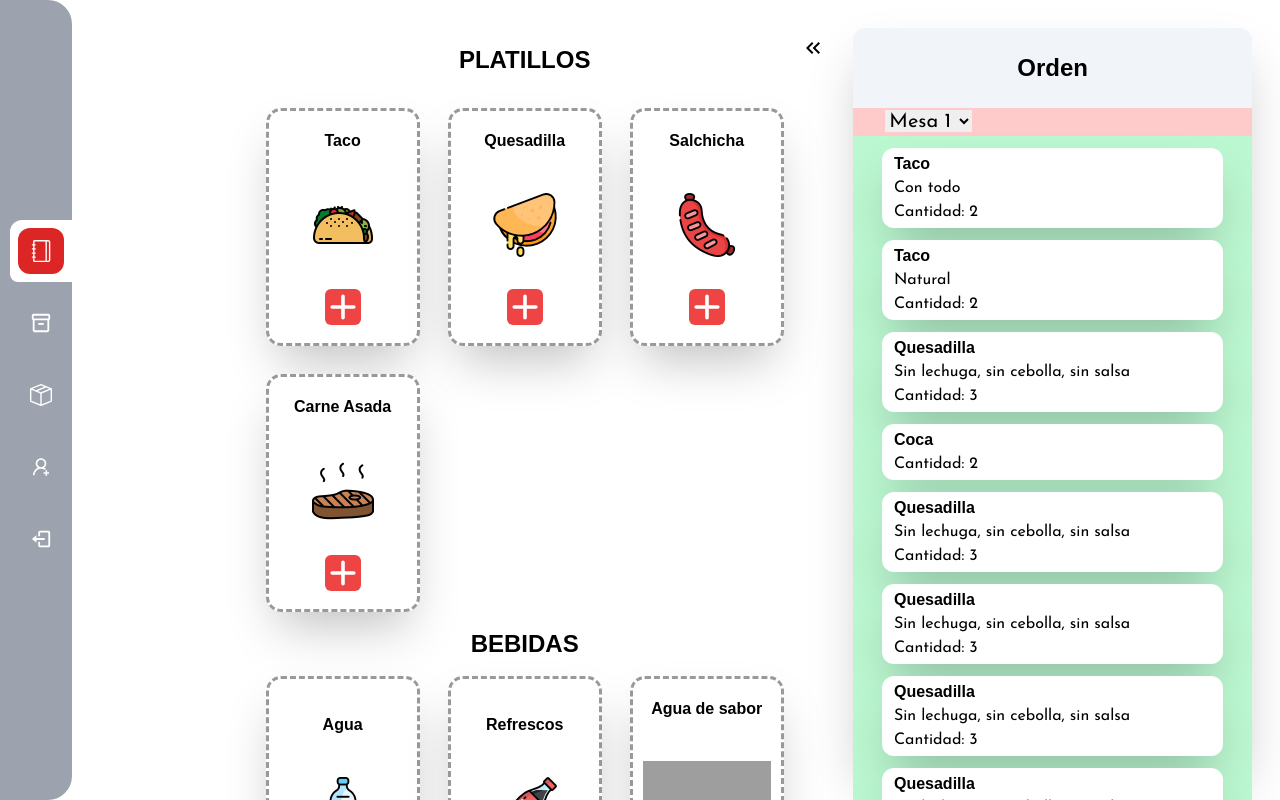
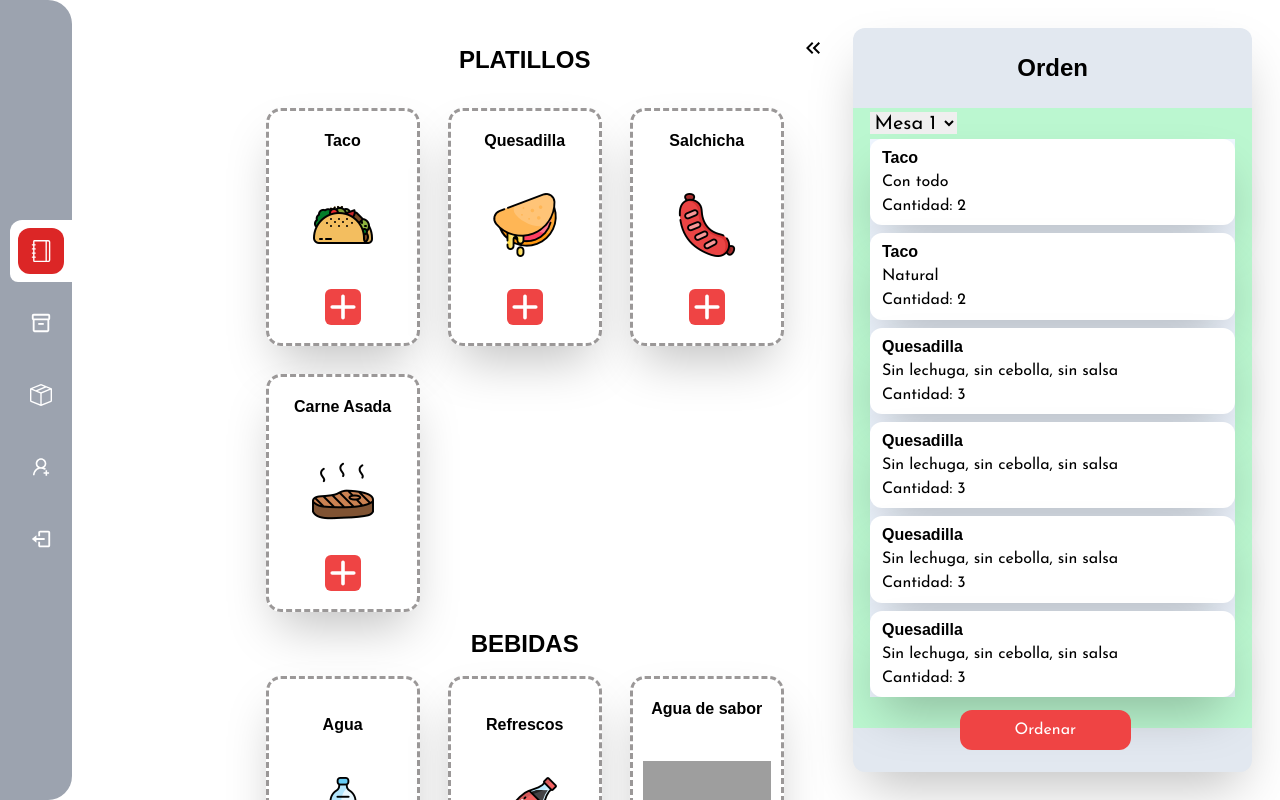
Before and after one commit to TamalitoDePuerco/front, a React (Vite) app in the folder TAQUERIA_EL_PRIMO/: page /menu in a window 1280 px wide. Shown: the top 800 px of the page. Built offline with nearby package versions, Linux system fonts and the light colour scheme; sample sign-in values are in the browser's storage; grey boxes are pictures that could not be loaded; a web font is replaced by a local one.

Commit message:
cambios en inventario
validaciones en empleado, se esta corrigiendo la parte visual del menu

```diff
--- a/TAQUERIA_EL_PRIMO/package.json
+++ b/TAQUERIA_EL_PRIMO/package.json
@@ -13,6 +13,7 @@
     "axios": "^1.6.1",
     "bootstrap": "^5.3.2",
     "date-fns": "^2.30.0",
+    "date-fns-tz": "^2.0.0",
     "react": "^18.2.0",
     "react-bootstrap": "^2.9.1",
     "react-datepicker": "^4.23.0",
--- /dev/null
+++ b/TAQUERIA_EL_PRIMO/src/components/shared/Orden.css
@@ -0,0 +1,27 @@
+.fixed-bottom {
+  position: fixed;
+  bottom: 50px;
+  width: 40%;
+  margin-left: 25%;
+  margin-right: 25%;
+}
+
+.fixed-top {
+  position: fixed;
+  top: 110px;
+  width: 40%;
+  margin-left: 0%;
+  margin-right: 25%;
+}
+
+.altura-campo-items{
+    height: 90%;
+}
+
+.padding-mesa{
+    padding-left: 4%;
+}
+
+.altura-x-items{
+    height: 100%;
+}
--- a/TAQUERIA_EL_PRIMO/src/components/shared/Orden.jsx
+++ b/TAQUERIA_EL_PRIMO/src/components/shared/Orden.jsx
@@ -1,33 +1,34 @@
 import React from "react";
 import { OrdenesGeneradasEjemplos } from "./Orden_Ejemplo";
+import './Orden.css';
 
 function Orden() {
-  return (
-      <section className="flex flex-col justify-center bg-red-200">
-        <section className="px-12 pl-8 rounded-lg text-xl">
+ return (
+      <section className="flex flex-col justify-center bg-red-200 h-5/6">
+        <section className=" rounded-lg text-xl fixed-top padding-mesa">
           <select name="Mesa">
             <option disabled>Mesa #</option>
             <option >Mesa 1</option>
             <option >Mesa 2</option>
           </select>
         </section>
-        <section className="bg-green-200 h-3/4 flex flex-col justify-center items-center">
-          <div className="grid grid-cols-1 md:grid-rows-1 md:grid-cols-1 gap-3 p-3 h-3/4 w-11/12">
+        <section className="bg-green-200 h-full flex flex-col justify-center items-center">
+          <div className="grid grid-cols-1 md:grid-rows-6 md:grid-cols-1 gap-2 altura-campo-items w-11/12 bg-blue-50">
             {OrdenesGeneradasEjemplos.map((val, key) => {
                return (
                 <div key={key}
-                className="bg-white text-left flex flex-col items-start justify-center p-1 shadow-2xl rounded-xl">
-                  <h1 className="font-bold pl-2">{val.title}</h1>
-                  <p className="pl-2">{val.descripcion}</p>
-                  <p className="pl-2">Cantidad: {val.Cantidad}</p>
+                className="bg-white text-left flex flex-col items-start justify-center p-1 shadow-2xl rounded-xl altura-x-items">
+                 <h1 className="font-bold pl-2">{val.title}</h1>
+                 <p className="pl-2">{val.descripcion}</p>
+                 <p className="pl-2">Cantidad: {val.Cantidad}</p>
                 </div>
                );
             })}
           </div>
         </section>
-        <button type="button" className="bg-red-500 text-white p-2 rounded-xl w-2/6 mx-auto mb-4">Ordenar</button>
+        <button type="button" className="bg-red-500 text-white p-2 rounded-xl w-2/6 fixed-bottom">Ordenar</button>
       </section>
-  );
+ );
 }
 
 export default Orden;
--- a/TAQUERIA_EL_PRIMO/src/components/shared/Orden_Ejemplo.jsx
+++ b/TAQUERIA_EL_PRIMO/src/components/shared/Orden_Ejemplo.jsx
@@ -15,11 +15,6 @@ export const OrdenesGeneradasEjemplos = [
         Cantidad: "3"
     },
     {
-        title: "Coca",
-        descripcion: "",
-        Cantidad: "2"
-    },
-    {
         title: "Quesadilla",
         descripcion: "Sin lechuga, sin cebolla, sin salsa",
         Cantidad: "3"
@@ -29,19 +24,10 @@ export const OrdenesGeneradasEjemplos = [
         descripcion: "Sin lechuga, sin cebolla, sin salsa",
         Cantidad: "3"
     },
-    {
+        {
         title: "Quesadilla",
         descripcion: "Sin lechuga, sin cebolla, sin salsa",
         Cantidad: "3"
     },
-    {
-        title: "Quesadilla",
-        descripcion: "Sin lechuga, sin cebolla, sin salsa",
-        Cantidad: "3"
-    },
-    {
-        title: "Quesadilla",
-        descripcion: "Sin lechuga, sin cebolla, sin salsa",
-        Cantidad: "3"
-    },
+
 ]
--- a/TAQUERIA_EL_PRIMO/src/inventario/inventario.css
+++ b/TAQUERIA_EL_PRIMO/src/inventario/inventario.css
@@ -16,5 +16,9 @@ td {
 thead {
   position: sticky;
   top: 0;
+}
 
+.dashed-border {
+  border: 3px dashed #9b9898;
+  border-radius: 15px;
 }
--- a/TAQUERIA_EL_PRIMO/src/inventario/inventario.jsx
+++ b/TAQUERIA_EL_PRIMO/src/inventario/inventario.jsx
@@ -10,15 +10,15 @@ import es from "date-fns/locale/es";
 import "./inventario.css";
 
 const TableHead = () => (
-  <thead className="bg-gray-200 h-14">
+  <thead className="bg-gray-300 h-14">
     <tr>
-      <th className="w-1/4 rounded-tl-3xl">Producto</th>
+      <th className="w-1/4 ">Producto</th>
       <th>Habia</th>
       <th>Entro</th>
       <th>Quedo</th>
       <th>Gasto</th>
       <th>Precio</th>
-      <th className="rounded-tr-3xl">Modificar</th>
+      <th className="">Modificar</th>
     </tr>
   </thead>
 );
@@ -38,6 +38,7 @@ const Inventario = () => {
   const getLista = async (fecha) => {
     try {
       const response = await MostrarInventario({ fecha });
+
       if (response && response["data:"]) {
         setDatosInventario(response["data:"]);
       } else {
@@ -58,8 +59,7 @@ const Inventario = () => {
         precio: editarValores.precio,
       };
 
-      const response = await EditarInventario(id, datos);
-      console.log(response);
+      const response = await EditarInventario(id, datos);;
       getLista(fecha);
     } catch (error) {
       console.error("Valimos verga", error);
@@ -121,11 +121,11 @@ const Inventario = () => {
           selected={fecha}
           onChange={SeleccionarFecha}
           dateFormat="dd/MM/yyyy"
-          className="bg-gray-200 rounded-3xl mb-6 text-center p-2"
+          className="bg-gray-200 rounded-3xl mb-6 text-center p-2 dashed-border"
           locale={es}
           placeholderText="Selecciona una fecha"
         />
-        <table className="bg-gray-200 w-5/6 shadow-2xl">
+        <table className="bg-gray-200 w-11/12 shadow-2xl dashed-border">
           <TableHead />
           <tbody className="">
             {datosInventario.map((data) => (
@@ -143,7 +143,7 @@ const Inventario = () => {
                           setEditarValores({ ...editarValores, entro: newValue });
                         }
                       }}
-                      className="w-2/3 text-center"
+                      className="w-10/12 text-center"
                     />
                   ) : (
                     data.entro
@@ -160,7 +160,7 @@ const Inventario = () => {
                           setEditarValores({ ...editarValores, quedo: newValue });
                         }
                       }}
-                      className="w-2/3 text-center"
+                      className="w-10/12 text-center"
                     />
                   ) : (
                     data.quedo
@@ -178,7 +178,7 @@ const Inventario = () => {
                           setEditarValores({ ...editarValores, precio: newValue });
                         }
                       }}
-                      className="w-2/3 text-center"
+                      className="w-10/12 text-center"
                     />
                   ) : (
                     data.precio
--- a/TAQUERIA_EL_PRIMO/src/inventario/inventario_api.jsx
+++ b/TAQUERIA_EL_PRIMO/src/inventario/inventario_api.jsx
@@ -1,8 +1,14 @@
+
+import { format } from "date-fns";
+import { es } from "date-fns/locale";
+import { utcToZonedTime } from 'date-fns-tz';
 import apiConfig from "../api/apiConfig";
 
 async function MostrarInventario({ fecha }) {
   const baseURL = apiConfig.getBaseUrl();
   const token = localStorage.getItem("token");
+  const fechaMazatlan = utcToZonedTime(fecha, 'America/Mazatlan');
+  const formattedFecha = format(fechaMazatlan, 'yyyy-MM-dd', { locale: es });
 
   try {
     const response = await fetch(`${baseURL}/api/inventario/index`, {
@@ -11,11 +17,12 @@ async function MostrarInventario({ fecha }) {
         "Content-Type": "application/json",
         Authorization: `Bearer ${token}`,
       },
-      body: JSON.stringify({ fecha }),
+      body: JSON.stringify({ fecha: formattedFecha }),
     });
 
     if (response.ok) {
       const data = await response.json();
+      console.log("se visito:", formattedFecha)
       return data;
     } else {
       const errorData = await response.json();
@@ -54,9 +61,12 @@ async function EditarInventario(id, datos) {
   }
 }
 
-async function FinalizarInventario({ fecha }) {
+async function FinalizarInventario(fecha) {
   const baseURL = apiConfig.getBaseUrl();
   const token = localStorage.getItem("token");
+  const fechaMazatlan = utcToZonedTime(fecha, 'America/Mazatlan');
+  const formattedFecha = format(fechaMazatlan, 'yyyy-MM-dd', { locale: es });
+
 
   try {
     const response = await fetch(`${baseURL}/api/inventario/nuevo`, {
@@ -65,11 +75,12 @@ async function FinalizarInventario({ fecha }) {
         "Content-Type": "application/json",
         Authorization: `Bearer ${token}`,
       },
-      body: JSON.stringify({ fecha }),
+      body: JSON.stringify({ fecha: formattedFecha }),
     });
 
     if (response.ok) {
       const data = await response.json();
+      console.log("se finalizo el inventario del: ", formattedFecha)
       return data;
     } else {
       const errorData = await response.json();
@@ -80,5 +91,4 @@ async function FinalizarInventario({ fecha }) {
     throw e;
   }
 }
-
 export { MostrarInventario, EditarInventario, FinalizarInventario };
--- a/TAQUERIA_EL_PRIMO/src/menu/menu.jsx
+++ b/TAQUERIA_EL_PRIMO/src/menu/menu.jsx
@@ -130,7 +130,7 @@ function Menu() {
           isOrdenVisible ? "slide-in" : "slide-out"
         }`}
       >
-        <div className="bg-slate-100 h-full rounded-xl shadow-2xl relative">
+        <div className="bg-slate-200 h-full rounded-xl shadow-2xl relative">
           <button
             type="button"
             onClick={toggleOrdenVisibility}
--- a/TAQUERIA_EL_PRIMO/src/ordenes/ordenes_generadas.jsx
+++ b/TAQUERIA_EL_PRIMO/src/ordenes/ordenes_generadas.jsx
@@ -4,7 +4,6 @@ import { ordenesData } from "./ejemplo_orden";
 import "../menu/menu.css";
 
 function OrdenesGeneradas() {
-
   const getOrdenStatusColor = (status) => {
     switch (status) {
       case "Activo":
@@ -16,25 +15,24 @@ function OrdenesGeneradas() {
     }
   };
 
-
   return (
-    <div className="w-full min-h-screen flex">
+    <div className="flex">
       <div className="w-28">
         <Sidebar />
       </div>
-      <section className="w-full pt-7 pr-7 pb-7">
+      <section className="flex-1 pt-7 pr-7 pb-7 overflow-y-auto">
         <section className="h-full rounded-xl text-center flex flex-col items-center justify-center">
-          <h1 className="p-4 font-bold text-2xl ">Ordenes</h1>
-          <section className="grid grid-cols-1 md:grid-rows-3 md:grid-cols-3 gap-7 p-4 h-full w-11/12 ">
+          <h1 className="p-4 font-bold text-2xl">Ordenes</h1>
+          <section className="grid grid-cols-1 md:grid-rows-3 md:grid-cols-3 gap-8 p-4 w-full">
             {ordenesData.map((val, key) => {
               const statusColorClass = getOrdenStatusColor(val.Estatus);
               return (
                 <div
                   key={key}
-                  className={`text-center flex flex-col items-center justify-center p-4 dashed-border shadow-2xl ${statusColorClass}`}
+                  className={`h-80 text-center flex flex-col items-center justify-center dashed-border shadow-2xl ${statusColorClass}`}
                   style={{ whiteSpace: "pre-line" }}
                 >
-                  <h1 className="font-bold ">{val.title}</h1>
+                  <h1 className="font-bold">{val.title}</h1>
                   <p>{val.Descripcion}</p>
                 </div>
               );
```
Also changed, not shown: TAQUERIA_EL_PRIMO/src/Empleados/EmpleadoNuevo.jsx (+40 -7 lines), 2 other files (tests, documents, lock files or other folders).
